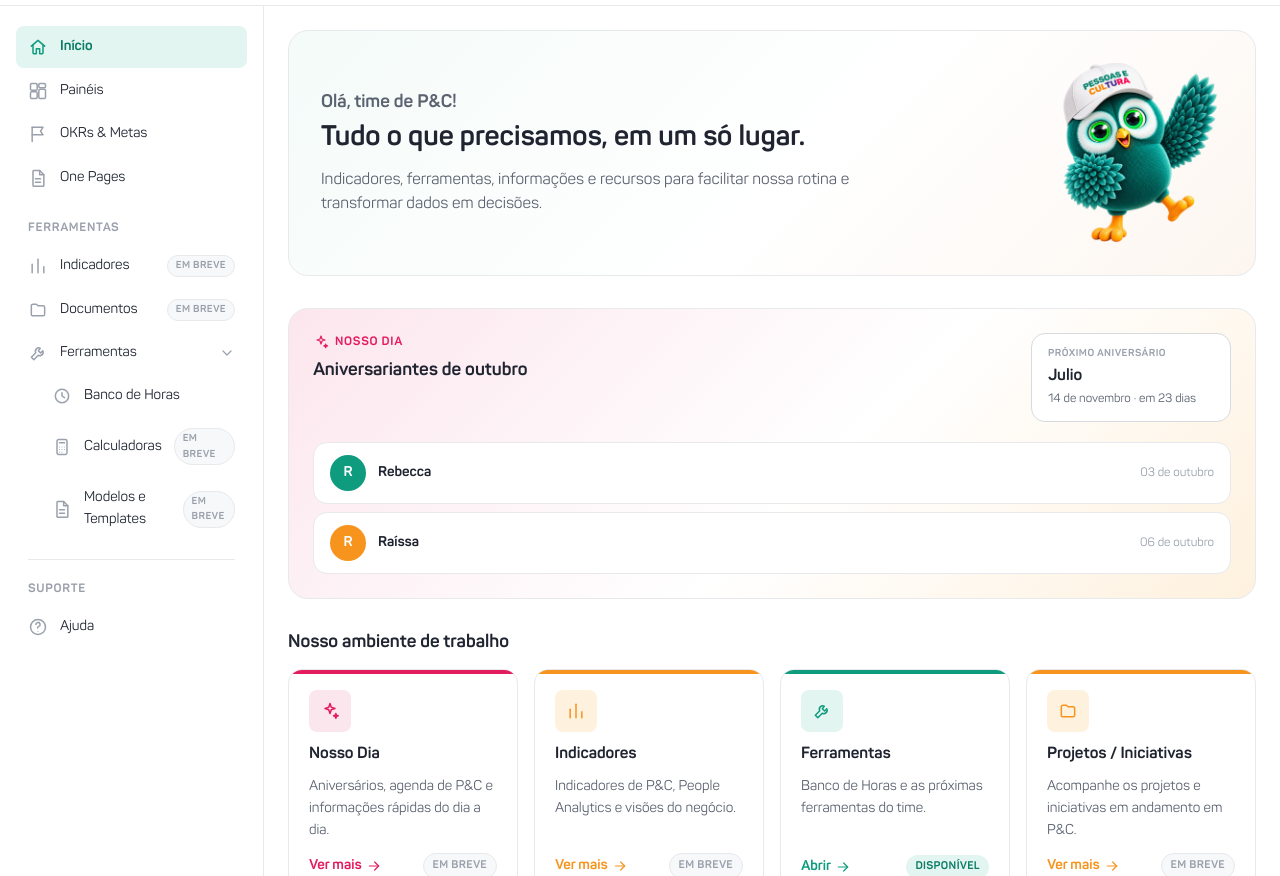
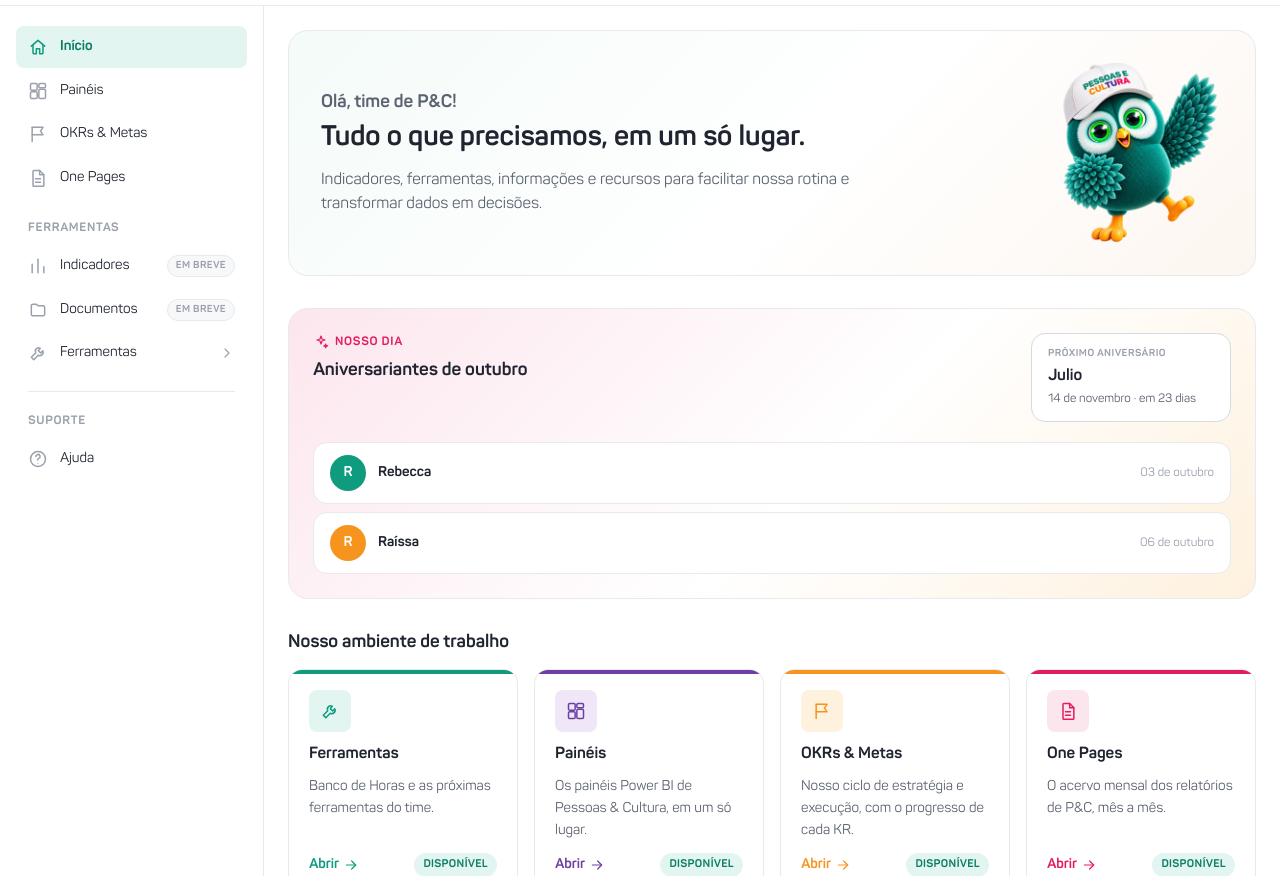
Before and after one commit to cartaodetodosbr/pc-hub, a plain HTML site: page index.html in a window 1280 px wide. Shown: the part 76-952 px from the top of the page. Drawn offline with Linux system fonts and the light colour scheme.

Commit message:
Add files via upload

```diff
--- a/css/components.css
+++ b/css/components.css
@@ -1495,7 +1495,6 @@
 .okr-lista-cabecalho > span:nth-child(3) { flex: 0 0 110px; }
 .okr-lista-cabecalho > span:nth-child(4) { flex: 0 0 150px; }
 .okr-lista-cabecalho > span:nth-child(5) { flex: 0 0 120px; }
-.okr-lista-cabecalho > span:nth-child(6) { flex: 0 0 90px; }
 
 .okr-node__row {
   padding-left: calc(var(--space-3) + var(--okr-indent, 0px));
@@ -1630,13 +1629,6 @@
 .okr-node__status--orange { color: var(--color-orange); }
 .okr-node__status--pink { color: var(--color-pink); }
 .okr-node__status--muted { color: var(--color-text-muted); }
-
-.okr-node__periodo {
-  flex: 0 0 90px;
-  font-size: var(--fs-xs);
-  color: var(--color-text-muted);
-  text-align: right;
-}
 
 .okr-node__filhos {
   border-left: 2px solid var(--color-border);
@@ -1905,9 +1897,6 @@
   .okr-node__area {
     order: 3;
   }
-  .okr-node__periodo {
-    text-align: left;
-  }
 }
 
 /* ---- One Pages (acervo mensal) ------------------------------------------------------
--- a/index.html
+++ b/index.html
@@ -302,8 +302,8 @@
           <span class="nav-item__badge">Em breve</span>
         </a>
 
-        <div class="nav-group is-open" id="nav-group-ferramentas">
-          <button type="button" class="nav-item nav-group__trigger" id="nav-group-ferramentas-trigger" aria-expanded="true" aria-controls="nav-group-ferramentas-children">
+        <div class="nav-group" id="nav-group-ferramentas">
+          <button type="button" class="nav-item nav-group__trigger" id="nav-group-ferramentas-trigger" aria-expanded="false" aria-controls="nav-group-ferramentas-children">
             <svg class="icon"><use href="#icon-tool"></use></svg>
             Ferramentas
             <svg class="icon icon--sm icon--chevron"><use href="#icon-chevron-right"></use></svg>
@@ -381,6 +381,46 @@
         </div>
 
         <div class="quick-links">
+          <a href="#ferramentas/banco-horas" class="quick-card quick-card--teal" data-nav="ferramentas/banco-horas">
+            <span class="quick-card__icon"><svg class="icon"><use href="#icon-tool"></use></svg></span>
+            <h3 class="quick-card__title">Ferramentas</h3>
+            <p class="quick-card__text">Banco de Horas e as próximas ferramentas do time.</p>
+            <div class="quick-card__footer">
+              <span class="quick-card__link">Abrir <svg class="icon icon--sm"><use href="#icon-arrow-right"></use></svg></span>
+              <span class="badge badge--live">Disponível</span>
+            </div>
+          </a>
+
+          <a href="#paineis" class="quick-card quick-card--purple" data-nav="paineis">
+            <span class="quick-card__icon"><svg class="icon"><use href="#icon-dashboard"></use></svg></span>
+            <h3 class="quick-card__title">Painéis</h3>
+            <p class="quick-card__text">Os painéis Power BI de Pessoas &amp; Cultura, em um só lugar.</p>
+            <div class="quick-card__footer">
+              <span class="quick-card__link">Abrir <svg class="icon icon--sm"><use href="#icon-arrow-right"></use></svg></span>
+              <span class="badge badge--live">Disponível</span>
+            </div>
+          </a>
+
+          <a href="#okrs-metas" class="quick-card quick-card--orange" data-nav="okrs-metas">
+            <span class="quick-card__icon"><svg class="icon"><use href="#icon-flag"></use></svg></span>
+            <h3 class="quick-card__title">OKRs &amp; Metas</h3>
+            <p class="quick-card__text">Nosso ciclo de estratégia e execução, com o progresso de cada KR.</p>
+            <div class="quick-card__footer">
+              <span class="quick-card__link">Abrir <svg class="icon icon--sm"><use href="#icon-arrow-right"></use></svg></span>
+              <span class="badge badge--live">Disponível</span>
+            </div>
+          </a>
+
+          <a href="#one-pages" class="quick-card quick-card--pink" data-nav="one-pages">
+            <span class="quick-card__icon"><svg class="icon"><use href="#icon-file-text"></use></svg></span>
+            <h3 class="quick-card__title">One Pages</h3>
+            <p class="quick-card__text">O acervo mensal dos relatórios de P&amp;C, mês a mês.</p>
+            <div class="quick-card__footer">
+              <span class="quick-card__link">Abrir <svg class="icon icon--sm"><use href="#icon-arrow-right"></use></svg></span>
+              <span class="badge badge--live">Disponível</span>
+            </div>
+          </a>
+
           <a href="#nosso-dia" class="quick-card quick-card--pink" data-nav="nosso-dia">
             <span class="quick-card__icon"><svg class="icon"><use href="#icon-sparkles"></use></svg></span>
             <h3 class="quick-card__title">Nosso Dia</h3>
@@ -398,16 +438,6 @@
             <div class="quick-card__footer">
               <span class="quick-card__link">Ver mais <svg class="icon icon--sm"><use href="#icon-arrow-right"></use></svg></span>
               <span class="badge badge--soon">Em breve</span>
-            </div>
-          </a>
-
-          <a href="#ferramentas/banco-horas" class="quick-card quick-card--teal" data-nav="ferramentas/banco-horas">
-            <span class="quick-card__icon"><svg class="icon"><use href="#icon-tool"></use></svg></span>
-            <h3 class="quick-card__title">Ferramentas</h3>
-            <p class="quick-card__text">Banco de Horas e as próximas ferramentas do time.</p>
-            <div class="quick-card__footer">
-              <span class="quick-card__link">Abrir <svg class="icon icon--sm"><use href="#icon-arrow-right"></use></svg></span>
-              <span class="badge badge--live">Disponível</span>
             </div>
           </a>
 
@@ -735,7 +765,7 @@
           <div class="okr-conteudo__principal">
             <div data-okr-aba-painel="lista">
               <div class="okr-lista-cabecalho" aria-hidden="true">
-                <span></span><span>Item / Tipo</span><span>Área</span><span>Progresso</span><span>Status</span><span>Período</span>
+                <span></span><span>Item / Tipo</span><span>Área</span><span>Progresso</span><span>Status</span>
               </div>
               <div id="okrs-lista"></div>
             </div>
--- a/js/okrs.js
+++ b/js/okrs.js
@@ -162,7 +162,6 @@ function okCriarLinha(no, nivel) {
       '<span class="okr-node__area">' + (no.area || "—") + "</span>" +
       '<span class="okr-node__progresso"><span class="okr-node__progresso-dot okr-node__progresso-dot--' + status.cor + '"></span>' + okFormatarProgresso(no.progresso) + "</span>" +
       '<span class="okr-node__status okr-node__status--' + status.cor + '">' + status.label + "</span>" +
-      '<span class="okr-node__periodo">' + (no.periodo ? okFormatarData(no.periodo) : "—") + "</span>" +
     "</div>";
 
   var wrap = document.createElement("div");
@@ -220,8 +219,7 @@ function okAbrirDetalhe(no) {
     '<dt>Tipo</dt><dd>' + OK_TIPO_LABEL[no.tipo] + "</dd>" +
     '<dt>Progresso</dt><dd>' + okFormatarProgresso(no.progresso) + "</dd>" +
     '<dt>Status</dt><dd>' + status.label + "</dd>" +
-    '<dt>Área</dt><dd>' + (no.area || "—") + "</dd>" +
-    '<dt>Período</dt><dd>' + (no.periodo ? okFormatarData(no.periodo) : "—") + "</dd>";
+    '<dt>Área</dt><dd>' + (no.area || "—") + "</dd>";
 
   if (no.meta) campos += '<dt>Meta / resultado</dt><dd>' + no.meta + "</dd>";
   if (typeof no.progressoMediaKpis === "number") {
```
